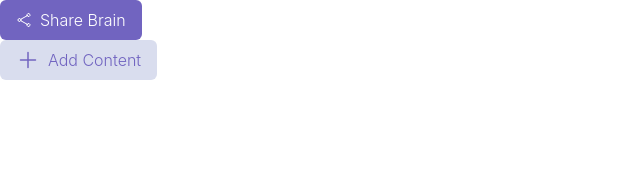
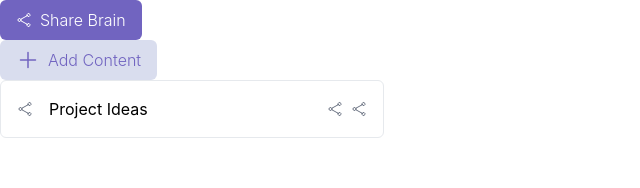
Before and after one commit to sneaky-potahtoo/Second-Brain, a React (Vite) app in the folder Second Brain (Frontend)/: page / in a window 1280 px wide. Shown: the top 188 px of the page, without its empty margins (0-640 px from the left). Built offline with nearby package versions, Linux system fonts and the light colour scheme.

Commit message:
Added a card component to the homepage

```diff
--- a/Second Brain (Frontend)/src/App.tsx
+++ b/Second Brain (Frontend)/src/App.tsx
@@ -2,6 +2,7 @@
 import { Button } from './components/Button'
 import { PlusIcon } from './icons/PlusIcon'
 import { ShareIcon } from './icons/ShareIcon'
+import { Card } from './components/Card'
 
 function App() {
 
@@ -9,6 +10,7 @@
     <>
       <Button startIcon={<ShareIcon size="md"/>} size="md" variant="primary" text="Share Brain"/>
       <Button startIcon={<PlusIcon size="lg"/>}size="md" variant="secondary" text="Add Content"/>
+      <Card />
     </>
   )
 }
--- a/Second Brain (Frontend)/src/components/Card.tsx
+++ b/Second Brain (Frontend)/src/components/Card.tsx
@@ -0,0 +1,31 @@
+import { ShareIcon } from "../icons/ShareIcon";
+
+export function Card() {
+  return (
+    <div>
+      <div className="p-4 bg-white rounded-md border-gray-200 max-w-96 border">
+
+        <div className="flex justify-between">
+
+          <div className="flex items-center text-md">
+            <div className="text-gray-500 pr-4">
+              <ShareIcon size="md" />
+            </div>
+            Project Ideas
+          </div>
+
+          <div className="flex items-center">
+            <div className="pr-2 text-gray-500">
+              <ShareIcon size="md" />
+            </div>
+            <div className="text-gray-500">
+              <ShareIcon size="md" />
+            </div>
+          </div>
+
+        </div>
+
+      </div>
+    </div>
+  );
+}
```
